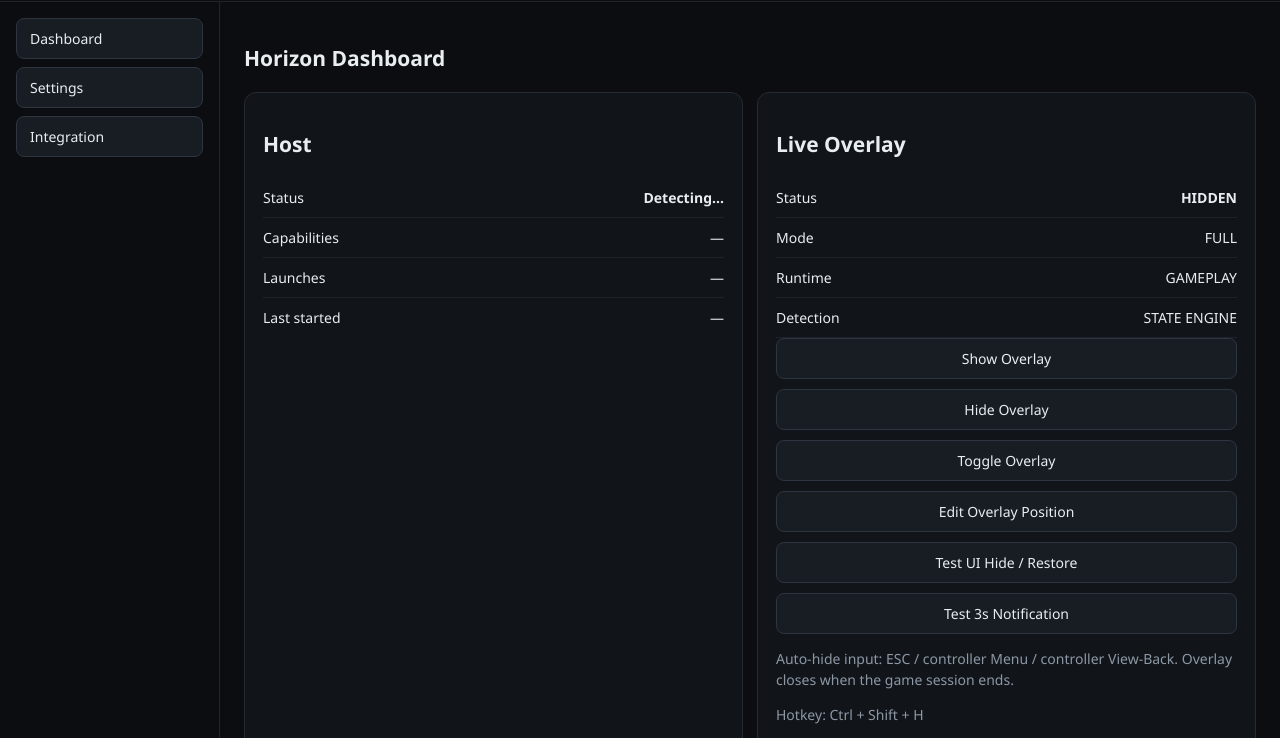
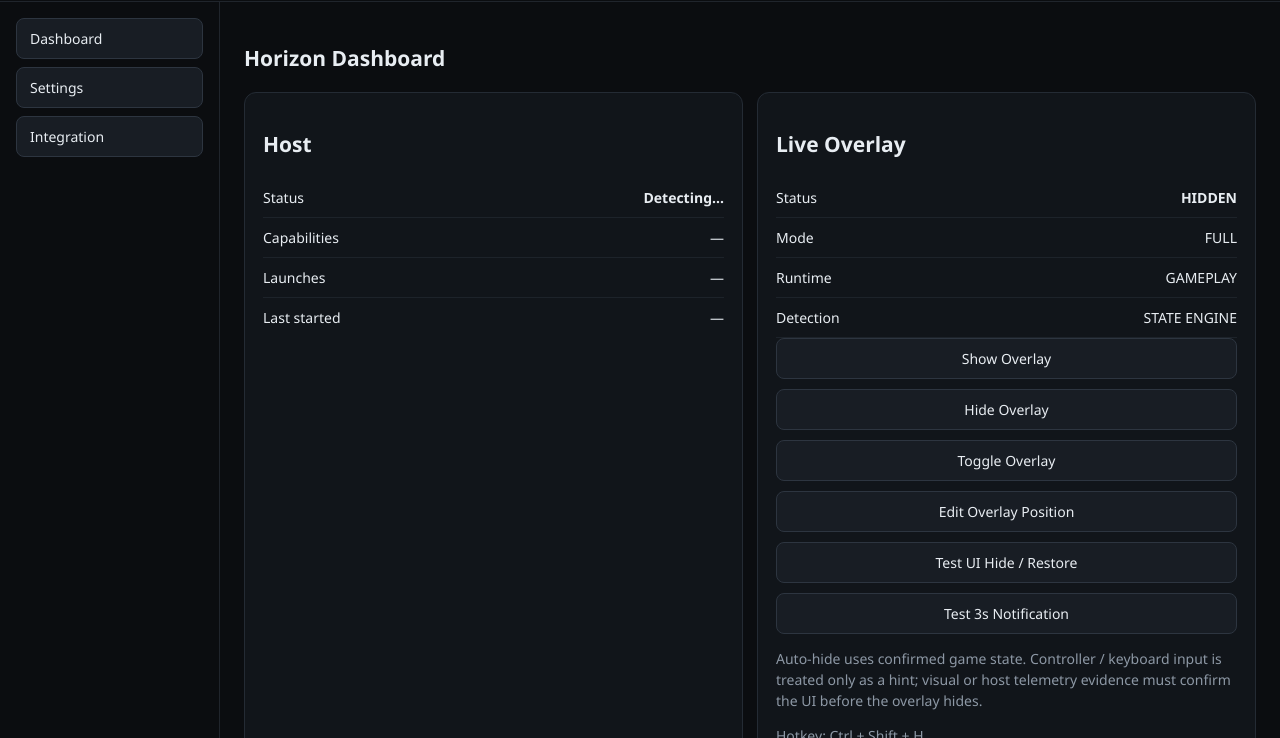
Before and after one commit to imteerathan/Crimson-Age, an Electron app: page HOR1ZON/src/renderer/index.html in a window 1280 px wide. Shown: the part 62-800 px from the top of the page. Drawn offline with Linux system fonts and the light colour scheme; no server answers.

Commit message:
ui(horizon): clarify overlay detection policy

```diff
--- a/HOR1ZON/src/renderer/index.html
+++ b/HOR1ZON/src/renderer/index.html
@@ -21,7 +21,7 @@
       <h1>Horizon Dashboard</h1>
       <div class="grid">
         <div class="card"><h2>Host</h2><div class="row"><span>Status</span><strong id="dashHost">Detecting…</strong></div><div class="row"><span>Capabilities</span><span id="dashCaps">—</span></div><div class="row"><span>Launches</span><span id="launchCount">—</span></div><div class="row"><span>Last started</span><span id="lastStarted">—</span></div></div>
-        <div class="card"><h2>Live Overlay</h2><div class="row"><span>Status</span><strong id="overlayStatus">HIDDEN</strong></div><div class="row"><span>Mode</span><span id="overlayModeDash">FULL</span></div><div class="row"><span>Runtime</span><span id="overlayRuntimeDash">GAMEPLAY</span></div><div class="row"><span>Detection</span><span id="overlayDetectionDash">STATE ENGINE</span></div><div class="stack"><button id="showOverlay">Show Overlay</button><button id="hideOverlay">Hide Overlay</button><button id="toggleOverlay">Toggle Overlay</button><button id="editOverlay">Edit Overlay Position</button><button id="testUiHide">Test UI Hide / Restore</button><button id="testNotification">Test 3s Notification</button></div><p class="muted">Auto-hide input: ESC / controller Menu / controller View-Back. Overlay closes when the game session ends.</p><p class="muted">Hotkey: Ctrl + Shift + H</p></div>
+        <div class="card"><h2>Live Overlay</h2><div class="row"><span>Status</span><strong id="overlayStatus">HIDDEN</strong></div><div class="row"><span>Mode</span><span id="overlayModeDash">FULL</span></div><div class="row"><span>Runtime</span><span id="overlayRuntimeDash">GAMEPLAY</span></div><div class="row"><span>Detection</span><span id="overlayDetectionDash">STATE ENGINE</span></div><div class="stack"><button id="showOverlay">Show Overlay</button><button id="hideOverlay">Hide Overlay</button><button id="toggleOverlay">Toggle Overlay</button><button id="editOverlay">Edit Overlay Position</button><button id="testUiHide">Test UI Hide / Restore</button><button id="testNotification">Test 3s Notification</button></div><p class="muted">Auto-hide uses confirmed game state. Controller / keyboard input is treated only as a hint; visual or host telemetry evidence must confirm the UI before the overlay hides.</p><p class="muted">Hotkey: Ctrl + Shift + H</p></div>
         <div class="card"><h2>Updater</h2><div class="row"><span>Status</span><strong id="dashUpdate">—</strong></div><div class="row"><span>Version</span><span id="dashVersion">—</span></div><div class="bar"><span id="updateBar"></span></div><div class="stack"><button id="checkUpdate">Check for Updates</button><button id="downloadUpdate" disabled>Download Update</button><button id="installUpdate" disabled>Restart &amp; Install</button></div><p class="muted" id="updateMessage">Ready</p></div>
       </div>
     </section>
```
